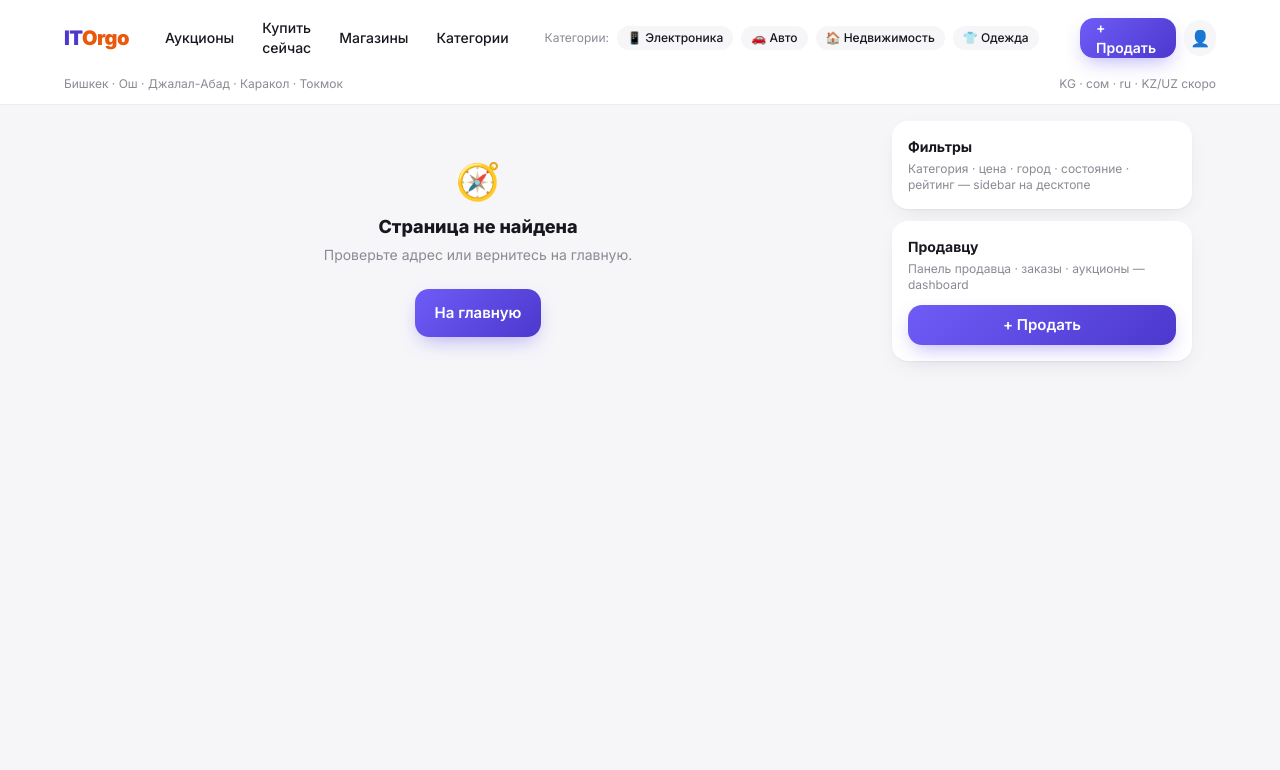
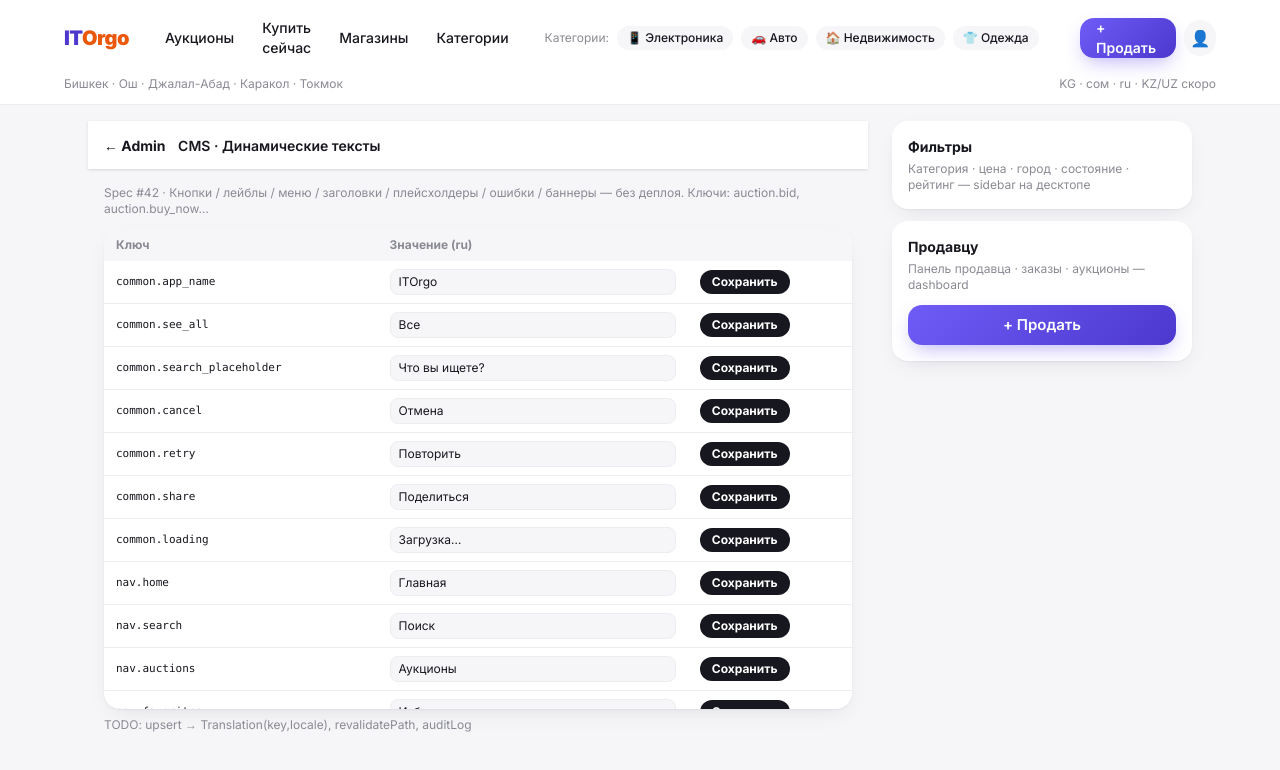
Before and after one commit to atabayhakan/itorgo, a Next.js app: page /admin/cms in a window 1280 px wide. Before the commit this address had no page. Shown: the top 770 px of the page. Built offline with nearby package versions, Linux system fonts and the light colour scheme.

Commit message:
feat: CMS (dynamic translations admin) + expanded data tests

```diff
--- /dev/null
+++ b/src/app/admin/cms/page.tsx
@@ -0,0 +1,36 @@
+import { getCmsEntries } from "@/lib/cms";
+
+export default async function AdminCmsPage() {
+  const entries = await getCmsEntries();
+  return (
+    <main className="min-h-dvh bg-surface-dim">
+      <div className="sticky top-0 bg-surface px-4 py-3 shadow-sm">
+        <a href="/admin" className="text-sm font-bold">← Admin</a> <span className="ml-2 text-sm font-semibold">CMS · Динамические тексты</span>
+      </div>
+      <div className="p-4">
+        <p className="text-xs text-ink-faint">Spec #42 · Кнопки / лейблы / меню / заголовки / плейсхолдеры / ошибки / баннеры — без деплоя. Ключи: auction.bid, auction.buy_now…</p>
+        <div className="mt-3 overflow-hidden rounded-2xl bg-surface shadow-card">
+          <div className="max-h-[60vh] overflow-auto">
+            <table className="w-full text-left text-xs">
+              <thead className="sticky top-0 bg-surface-dim text-ink-faint">
+                <tr><th className="px-3 py-2">Ключ</th><th className="px-3 py-2">Значение (ru)</th><th className="px-3 py-2" /></tr>
+              </thead>
+              <tbody className="divide-y divide-line">
+                {entries.map((e) => (
+                  <tr key={e.key}>
+                    <td className="px-3 py-2 font-mono text-[11px]">{e.key}</td>
+                    <td className="px-3 py-2">
+                      <input defaultValue={e.value} className="w-full rounded-lg border border-line bg-surface-dim px-2 py-1 text-xs" />
+                    </td>
+                    <td className="px-3 py-2"><button className="rounded-full bg-ink px-3 py-1 text-xs font-bold text-white">Сохранить</button></td>
+                  </tr>
+                ))}
+              </tbody>
+            </table>
+          </div>
+        </div>
+        <p className="mt-2 text-xs text-ink-faint">TODO: upsert → Translation(key,locale), revalidatePath, auditLog</p>
+      </div>
+    </main>
+  );
+}
--- a/src/app/admin/page.tsx
+++ b/src/app/admin/page.tsx
@@ -87,6 +87,7 @@ export default function AdminPage() {
           ["/admin/media", "Media Library"],
           ["/admin/fraud", "Fraud Center"],
           ["/admin/audit", "Audit Log"],
+          ["/admin/cms", "CMS · тексты"],
           ["/kyc", "KYC очередь"],
         ].map(([href, label]) => (
           <a key={href} href={href} className="rounded-xl bg-surface px-4 py-3 text-center font-semibold shadow-card">
--- /dev/null
+++ b/src/lib/cms.ts
@@ -0,0 +1,27 @@
+// @ts-nocheck
+// Dynamic CMS — spec #42
+// Admin can edit buttons/labels/menu/headings/placeholders/errors/banners
+// Source of truth: DB Translation table. Fallback: dictionaries.ts.
+
+import { dictionaries } from "@/lib/i18n/dictionaries";
+
+export type CmsEntry = { key: string; locale: string; value: string };
+
+// Flatten dictionaries for display (demo)
+export function flattenRu(): CmsEntry[] {
+  const out: CmsEntry[] = [];
+  const walk = (obj: Record<string, unknown>, prefix = "") => {
+    for (const [k, v] of Object.entries(obj)) {
+      const key = prefix ? `${prefix}.${k}` : k;
+      if (typeof v === "string") out.push({ key, locale: "ru", value: v });
+      else if (v && typeof v === "object") walk(v as Record<string, unknown>, key);
+    }
+  };
+  walk(dictionaries.ru as unknown as Record<string, unknown>);
+  return out;
+}
+
+// TODO: replace with prisma.translation.findMany / upsert
+export async function getCmsEntries(): Promise<CmsEntry[]> {
+  return flattenRu().slice(0, 50);
+}
```
Also changed, not shown: 1 other file (tests, documents, lock files or other folders).
